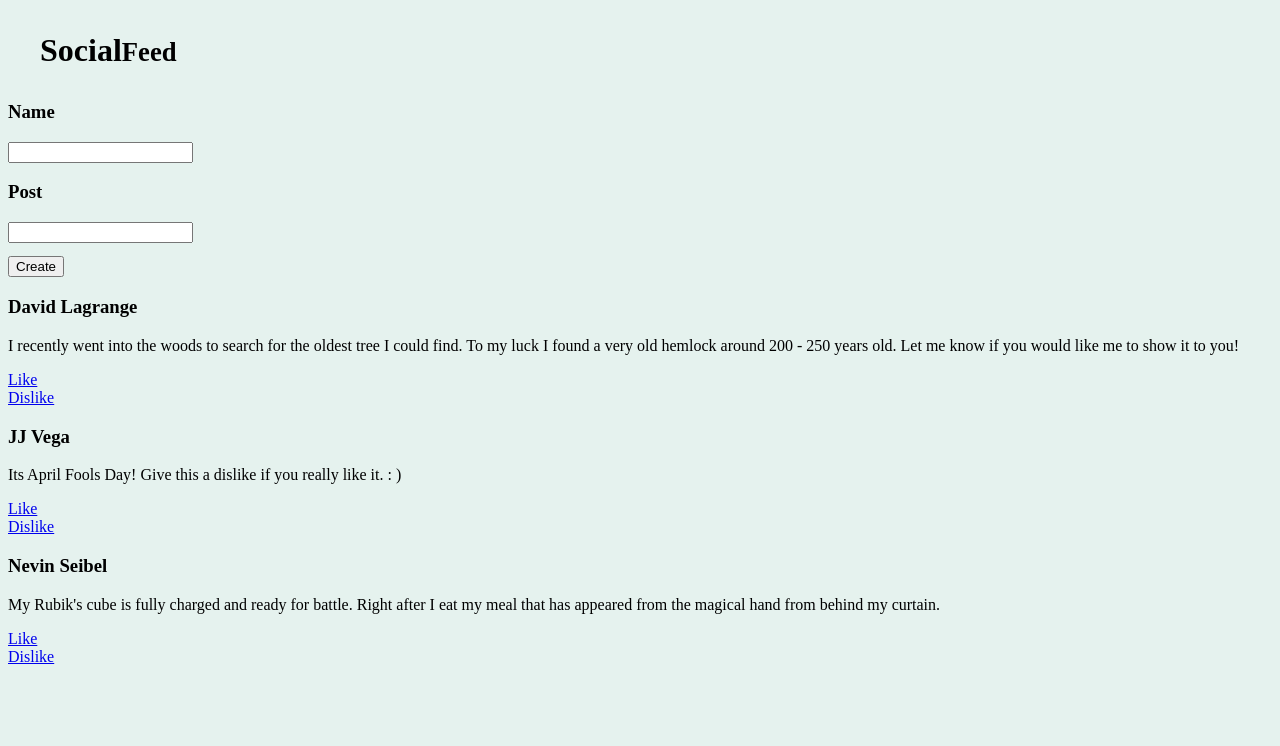
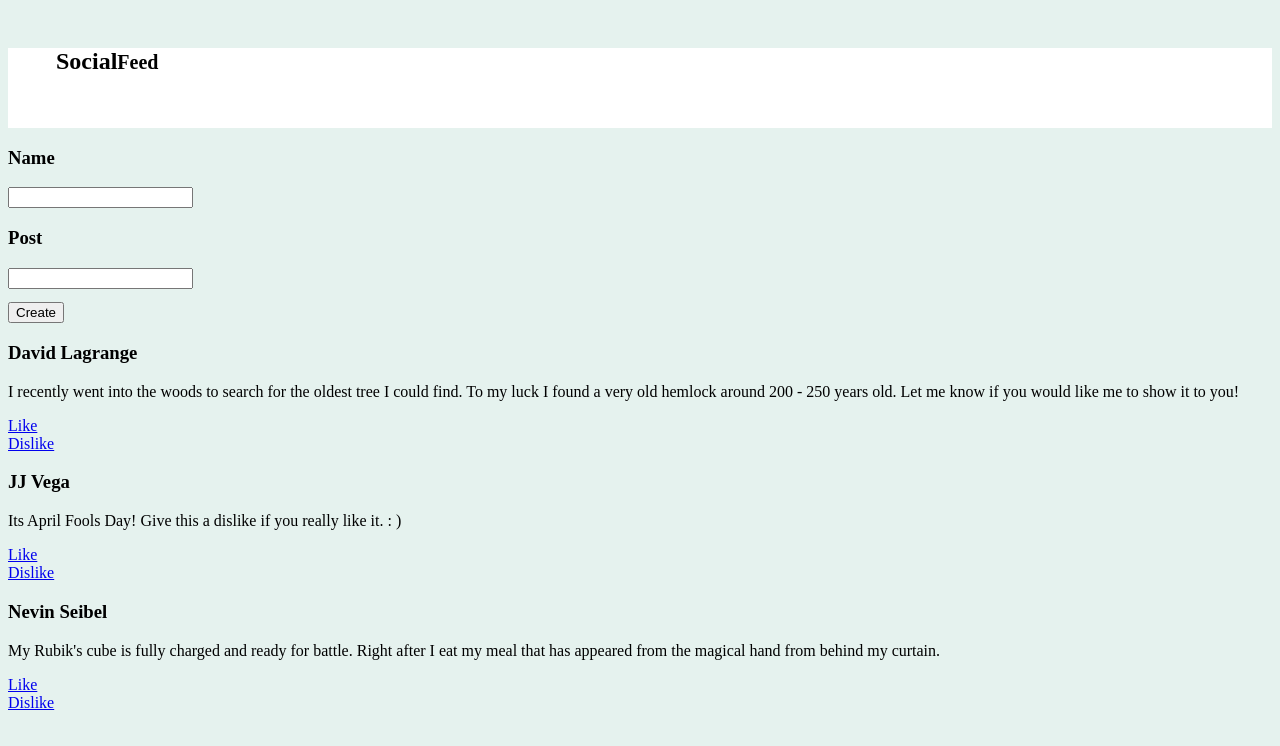
Before and after one commit to CursedByBeauty/SocialFeed, a React (Create React App) app in the folder social-feed/: page / in a window 1280 px wide. Shown: the top 746 px of the page. Built offline with nearby package versions, Linux system fonts and the light colour scheme; the HTML template or start-up script is replaced by a standard one.

Commit message:
added NavBar and white background on the top of the page.

```diff
--- a/social-feed/src/App.jsx
+++ b/social-feed/src/App.jsx
@@ -21,11 +21,10 @@ function App() {
   const newLocal = "#E5F2EE";
   return (
     <div className="App">
-      <h1 style={{ margin: "1em" }}>
-        Social
-        <small className="text-muted">Feed</small>
-      </h1>
 
+      <div>
+        <NavBar />
+      </div>
       <script>{(document.body.style.backgroundColor = newLocal)};</script>
 
         <div className="card-body">
--- /dev/null
+++ b/social-feed/src/components/NavBar.css
@@ -0,0 +1,5 @@
+.NavBarItems {
+    background: white;
+    height: 80px;
+
+}
--- a/social-feed/src/components/NavBar.jsx
+++ b/social-feed/src/components/NavBar.jsx
@@ -1,8 +1,15 @@
 import React from 'react';
-const NavBar = (props) => {
-    return ( <div>
+import './NavBar.css'
 
-    </div> );
+
+const NavBar = () => {
+    return (
+        <nav className='NavBarItems'>
+            <h1 style={{ margin: "2em" }}>
+        Social
+        <small className="text-muted">Feed</small>
+      </h1>
+        </nav> );
 }
 
 export default NavBar;
```
